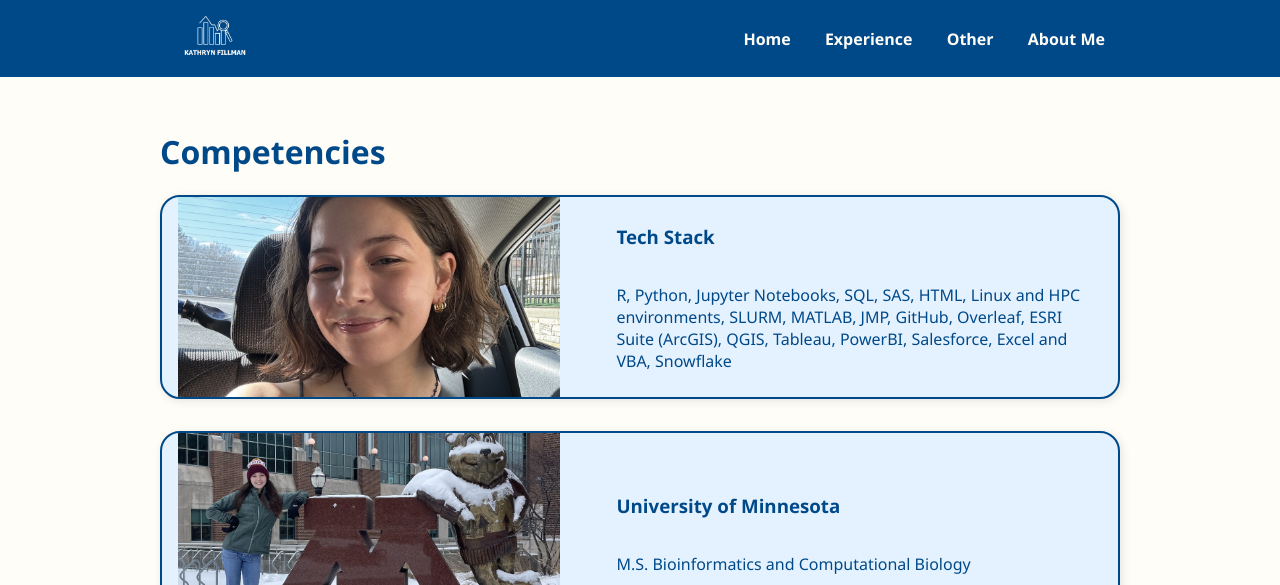
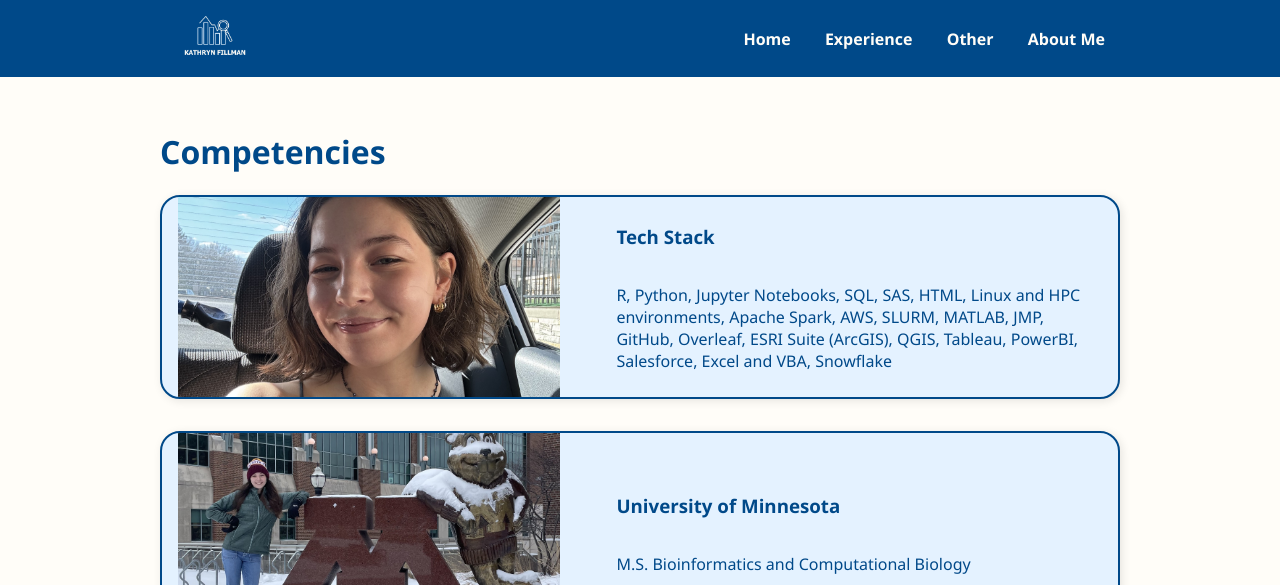
Before and after one commit to kfillman/kfillman.github.io, a Jekyll site: the page built from projects.md, in a window 1280 px wide and 900 px high, cut to the strip 0-585 px from the top of the window. Built offline with Jekyll 4.4.1, drawn with Linux system fonts in a browser that asks for light colours.

Commit message:
Update projects.md

```diff
--- a/projects.md
+++ b/projects.md
@@ -10,7 +10,7 @@ permalink: /projects/
   <img src="/assets/images/M&G_pic.jpg" alt="Headshot">
   <div class="project-content">
     <h3>Tech Stack</h3>
-    <p>R, Python, Jupyter Notebooks, SQL, SAS, HTML, Linux and HPC environments, SLURM, MATLAB, JMP, GitHub, Overleaf, ESRI Suite (ArcGIS), QGIS, Tableau, PowerBI, Salesforce, Excel and VBA, Snowflake</p>
+    <p>R, Python, Jupyter Notebooks, SQL, SAS, HTML, Linux and HPC environments, Apache Spark, AWS, SLURM, MATLAB, JMP, GitHub, Overleaf, ESRI Suite (ArcGIS), QGIS, Tableau, PowerBI, Salesforce, Excel and VBA, Snowflake</p>
   </div>
 </div>
 
```
